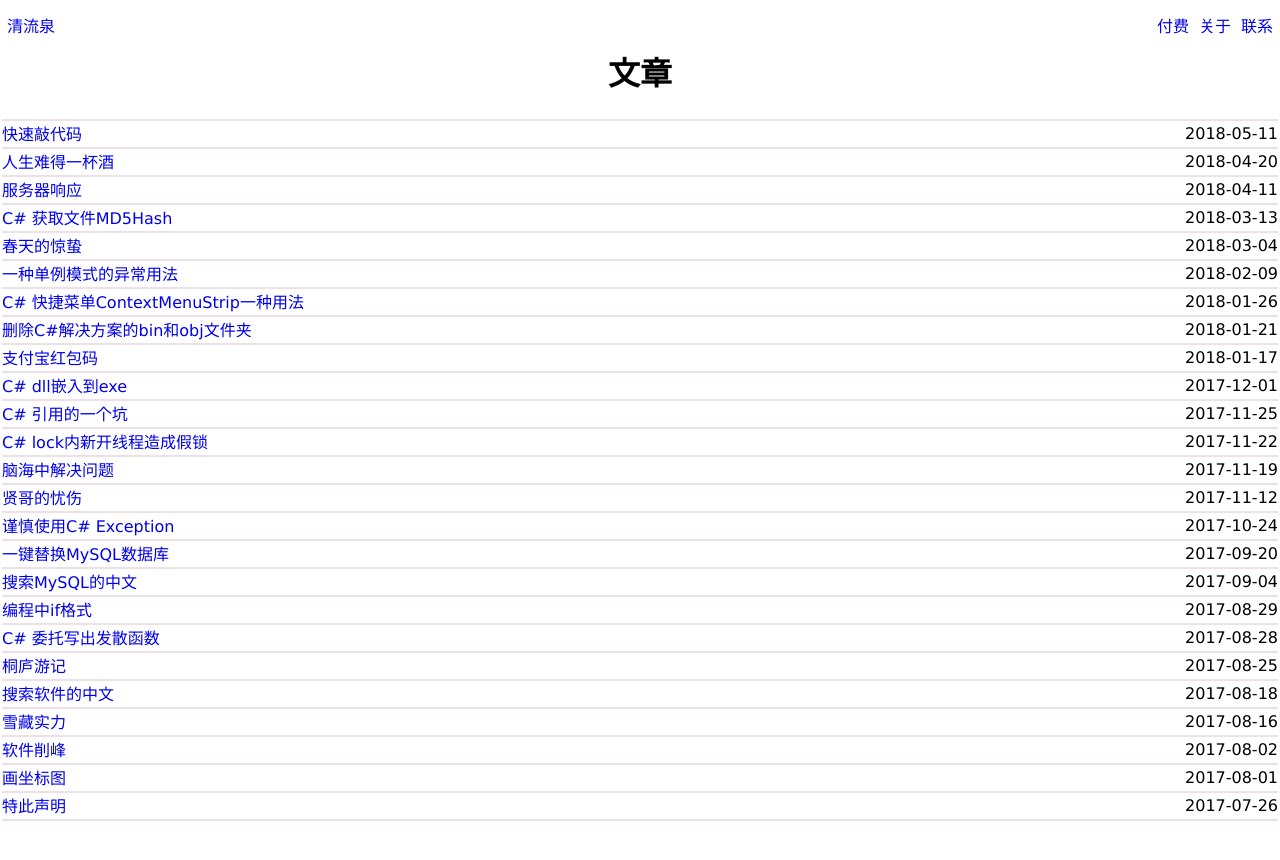
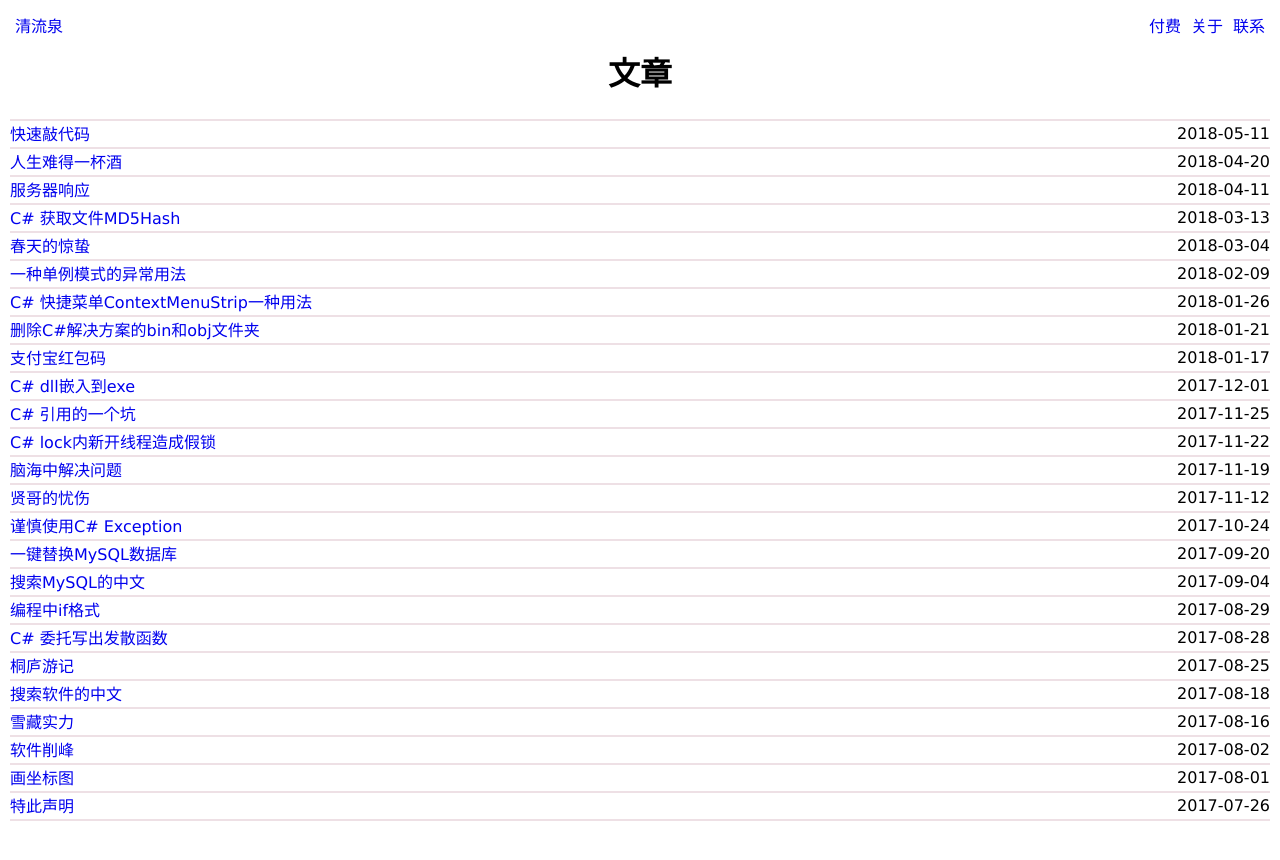
Before and after one commit to yinyongxian/yinyongxian.github.io, a Jekyll site: the page built from index.html, in a window 1280 px wide. Shown: the top 860 px of the page. Built offline with Jekyll 4.4.1, drawn with Linux system fonts in a browser that asks for light colours.

Commit message:
页面边距10px

```diff
--- a/Media/style/main.css
+++ b/Media/style/main.css
@@ -3,8 +3,8 @@
 
 body {
     font-family:"lucida grande", "lucida sans unicode", lucida, helvetica, "Hiragino Sans GB", "Microsoft YaHei", "WenQuanYi Micro Hei", sans-serif;
-	margin-left: 2px;
-	margin-right: 2px;
+	margin-left: 10px;
+	margin-right: 10px;
 }
 
 P {
```
